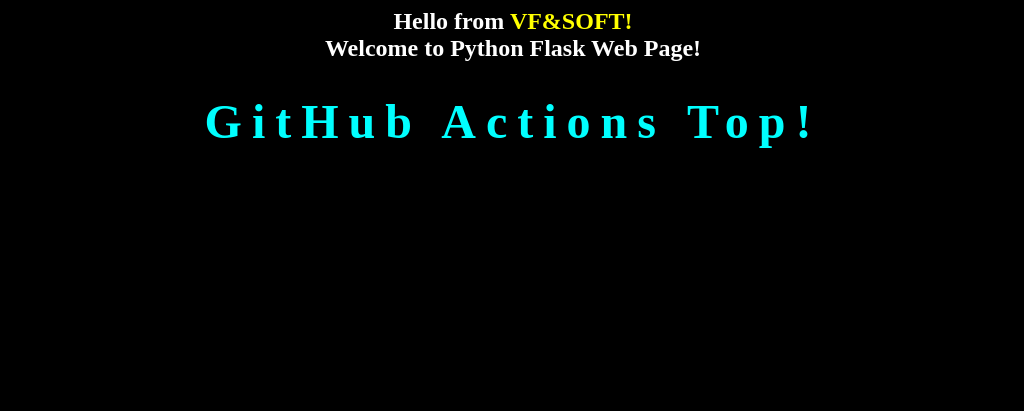
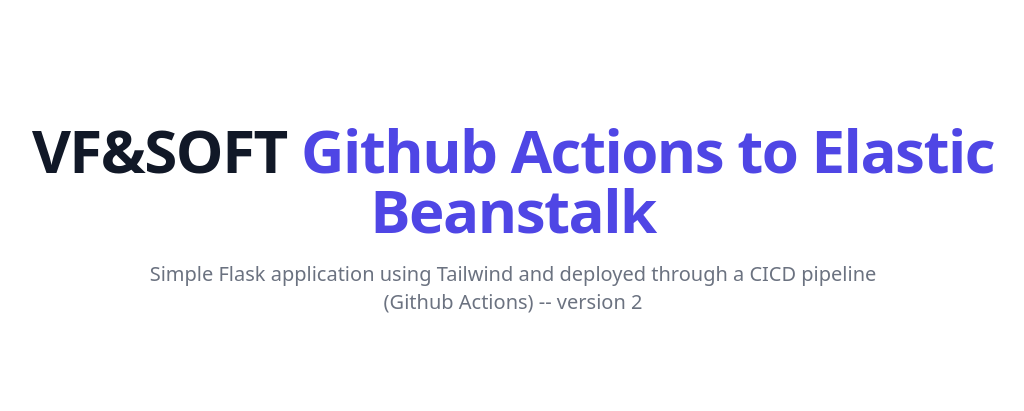
Before and after one commit to CtrlPy/github-actions-cicd-aws, a Flask app: page / in a window 1280 px wide. Shown: the top 411 px of the page, without its empty margins (127-1151 px from the left). Run offline with Flask 2, Linux system fonts and the light colour scheme.

Commit message:
add html to delet html

```diff
--- a/templates/index.html
+++ b/templates/index.html
@@ -1,27 +1,30 @@
-<HTML>
-<HEAD>
-<TITLE>CTRLPY</TITLE>
-<SCRIPT LANGUAGE="JavaScript">
-      var sizes = new Array(0,1,2,4,8,10,12);
-      sizes.pos = 0;
 
-function Elastic()
-{
-    var el = document.all.elastic
-    if (null == el.direction)el.direction = 1
-    else if ((sizes.pos > sizes.length - 2) || (0 == sizes.pos))
-    el.direction *= -1
-    el.style.letterSpacing = sizes[sizes.pos += el.direction]
-setTimeout('Elastic()',100)
-}
 
-</SCRIPT>
-<BODY  bgcolor=black  onLoad=Elastic()>
-<CENTER>
-<font color="white"><h2>Hello from <font color="yellow">VF&SOFT!</font><br>
-Welcome to Python Flask Web Page!
-<font color="aqua"><H1 ID="elastic" ALIGN="Center">GitHub Actions Top!</H1>
-<br>
 
-</body>
-</HTML>
+<!DOCTYPE html>
+<html lang="en">
+  <head>
+    <meta charset="UTF-8" />
+    <meta name="viewport" content="width=device-width, initial-scale=1.0" />
+    <link
+        href="https://unpkg.com/tailwindcss@^1.0/dist/tailwind.min.css"
+        rel="stylesheet"
+    />
+    <title>Flask App with Tailwind</title>
+  </head>
+  <body>
+    <div class="relative pt-6 pb-16 sm:pb-24">
+      <main class="mt-16 mx-auto max-w-7xl px-4 sm:mt-24">
+        <div class="text-center">
+          <h1 class="text-4xl tracking-tight font-extrabold text-gray-900 sm:text-5xl md:text-6xl">
+            <span class="block xl:inline">VF&SOFT</span>
+            <span class="block text-indigo-600 xl:inline">Github Actions to Elastic Beanstalk</span>
+          </h1>
+          <p class="mt-3 max-w-md mx-auto text-base text-gray-500 sm:text-lg md:mt-5 md:text-xl md:max-w-3xl">
+            Simple Flask application using Tailwind and deployed through a CICD pipeline (Github Actions) -- version 2
+          </p>
+        </div>
+      </main>
+    </div>
+  </div>
+  </body>
```
Also changed, not shown: templates/help.html (deleted, +0 -15 lines).
